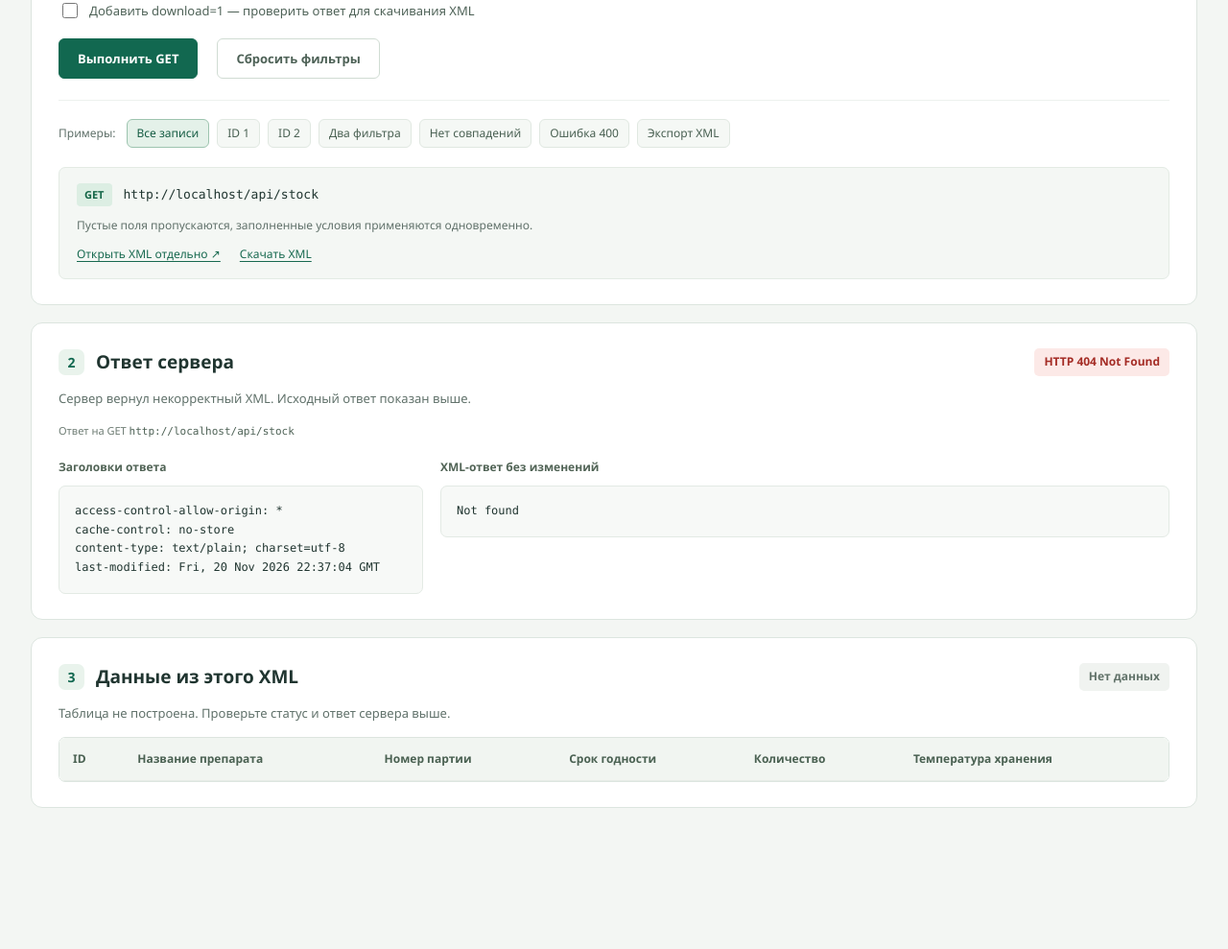
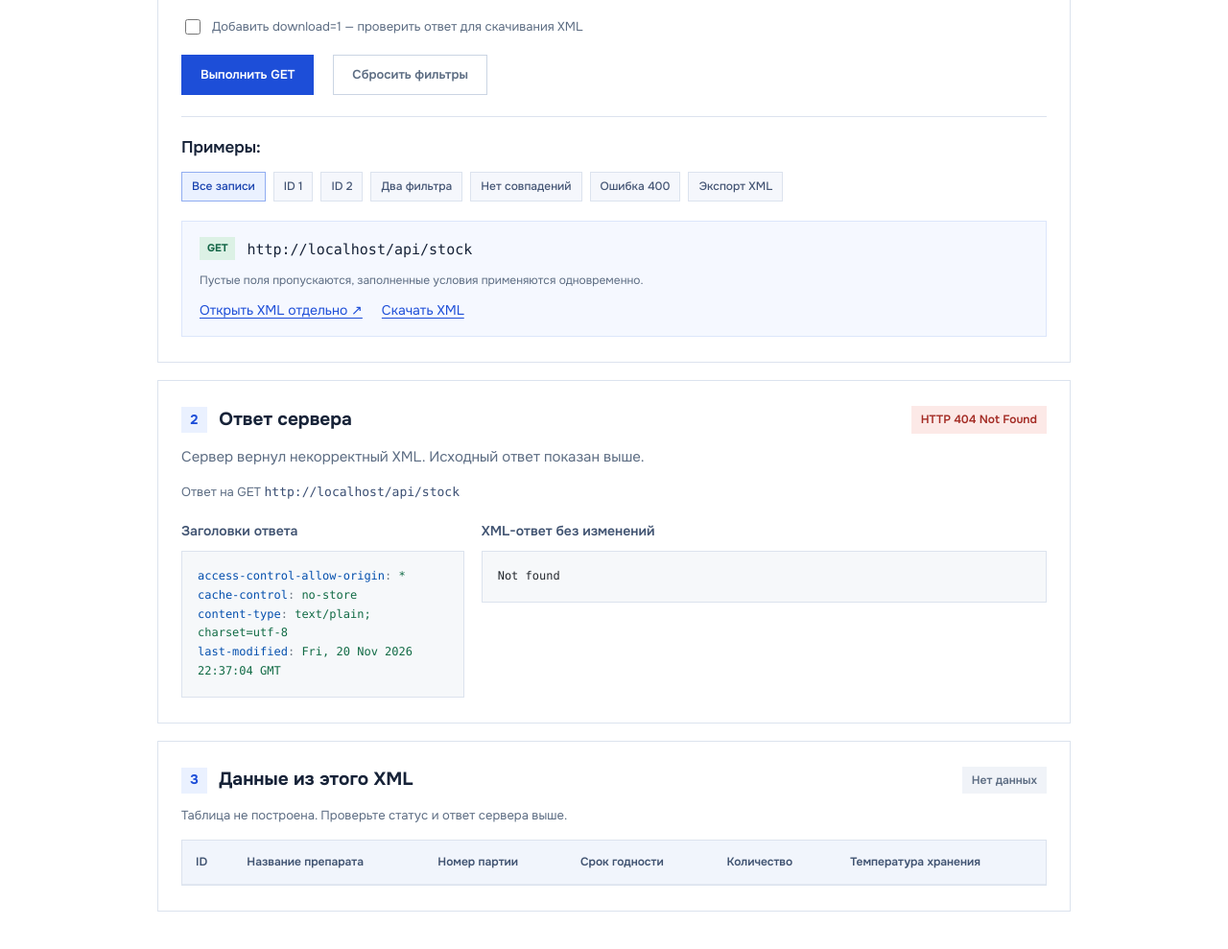
Before and after one commit to vladpolisuk/pharmacy-stock-xml-api, a plain HTML site: page public/index.html in a window 1280 px wide. Shown: the part 411-1400 px from the top of the page at 96% size. Before the commit the page ends 1301 px from the top, so only its background shows below. Drawn offline with Linux system fonts and the light colour scheme; no server answers.

Commit message:
Style API inspector in blue with Onest and syntax highlighting

```diff
--- a/public/app.js
+++ b/public/app.js
@@ -86,6 +86,74 @@ function showRecords(xml) {
   return records.length;
 }
 
+function appendSyntax(parent, className, text) {
+  const span = document.createElement('span');
+  span.className = className;
+  span.textContent = text;
+  parent.appendChild(span);
+}
+
+function appendXMLText(parent, text) {
+  let offset = 0;
+  for (const match of text.matchAll(/&(?:amp|lt|gt|quot|apos|#\d+|#x[\da-f]+);|\b\d+(?:\.\d+)?\b/gi)) {
+    parent.appendChild(document.createTextNode(text.slice(offset, match.index)));
+    appendSyntax(parent, match[0].startsWith('&') ? 'syntax-entity' : 'syntax-number', match[0]);
+    offset = match.index + match[0].length;
+  }
+  parent.appendChild(document.createTextNode(text.slice(offset)));
+}
+
+function appendXMLTag(parent, text) {
+  const tag = text.match(/^(<\?|<\/?)([\w:.-]+)([\s\S]*?)(\?>|\/?>)$/u);
+  if (!tag) {
+    appendSyntax(parent, 'syntax-comment', text);
+    return;
+  }
+  appendSyntax(parent, 'syntax-punctuation', tag[1]);
+  appendSyntax(parent, 'syntax-tag', tag[2]);
+  let offset = 0;
+  for (const attribute of tag[3].matchAll(/([A-Za-z_:][\w:.-]*)(\s*=\s*)("[^"]*"|'[^']*')/g)) {
+    parent.appendChild(document.createTextNode(tag[3].slice(offset, attribute.index)));
+    appendSyntax(parent, 'syntax-attribute', attribute[1]);
+    appendSyntax(parent, 'syntax-punctuation', attribute[2]);
+    appendSyntax(parent, 'syntax-string', attribute[3]);
+    offset = attribute.index + attribute[0].length;
+  }
+  parent.appendChild(document.createTextNode(tag[3].slice(offset)));
+  appendSyntax(parent, 'syntax-punctuation', tag[4]);
+}
+
+function highlightXML(text) {
+  const fragment = document.createDocumentFragment();
+  let offset = 0;
+  const tokens = /<!--[\s\S]*?-->|<!\[CDATA\[[\s\S]*?\]\]>|<\?[\s\S]*?\?>|<\/?[A-Za-z_](?:[^"'<>]|"[^"]*"|'[^']*')*>/g;
+  for (const match of text.matchAll(tokens)) {
+    appendXMLText(fragment, text.slice(offset, match.index));
+    if (match[0].startsWith('<!--')) appendSyntax(fragment, 'syntax-comment', match[0]);
+    else if (match[0].startsWith('<![CDATA[')) appendSyntax(fragment, 'syntax-string', match[0]);
+    else appendXMLTag(fragment, match[0]);
+    offset = match.index + match[0].length;
+  }
+  appendXMLText(fragment, text.slice(offset));
+  responseBody.replaceChildren(fragment);
+}
+
+function highlightHeaders(text) {
+  const fragment = document.createDocumentFragment();
+  text.split('\n').forEach((line, index) => {
+    if (index) fragment.appendChild(document.createTextNode('\n'));
+    const colon = line.indexOf(':');
+    if (colon < 1) {
+      fragment.appendChild(document.createTextNode(line));
+      return;
+    }
+    appendSyntax(fragment, 'syntax-header', line.slice(0, colon));
+    appendSyntax(fragment, 'syntax-punctuation', ':');
+    appendSyntax(fragment, 'syntax-string', line.slice(colon + 1));
+  });
+  responseHeaders.replaceChildren(fragment);
+}
+
 async function runRequest() {
   controller?.abort();
   const requestController = new AbortController();
@@ -118,9 +186,8 @@ async function runRequest() {
     if (requestId !== activeRequest) return;
     httpStatus.textContent = `HTTP ${response.status}${response.statusText ? ` ${response.statusText}` : ''}`;
     httpStatus.classList.add(response.ok ? 'success' : 'failure');
-    responseHeaders.textContent = [...response.headers]
-      .map(([name, value]) => `${name}: ${value}`).join('\n');
-    responseBody.textContent = text;
+    highlightHeaders([...response.headers].map(([name, value]) => `${name}: ${value}`).join('\n'));
+    highlightXML(text);
 
     const xml = new DOMParser().parseFromString(text, 'application/xml');
     if (xml.querySelector('parsererror')) {
--- a/public/index.html
+++ b/public/index.html
@@ -4,6 +4,9 @@
   <meta charset="utf-8">
   <meta name="viewport" content="width=device-width, initial-scale=1">
   <title>Проверка XML API — склад лекарств</title>
+  <link rel="preconnect" href="https://fonts.googleapis.com">
+  <link rel="preconnect" href="https://fonts.gstatic.com" crossorigin>
+  <link rel="stylesheet" href="https://fonts.googleapis.com/css2?family=Onest:wght@400..700&amp;display=swap">
   <link rel="stylesheet" href="/style.css">
   <script src="/app.js" defer></script>
 </head>
@@ -33,8 +36,8 @@
         </div>
       </form>
 
-      <div class="examples" aria-label="Готовые примеры запросов">
-        <span>Примеры:</span>
+      <h3 class="examples-heading" id="examples-heading">Примеры:</h3>
+      <div class="examples" aria-labelledby="examples-heading">
         <button type="button" data-example="all" aria-pressed="true">Все записи</button>
         <button type="button" data-example="first" aria-pressed="false">ID 1</button>
         <button type="button" data-example="second" aria-pressed="false">ID 2</button>
--- a/public/style.css
+++ b/public/style.css
@@ -1,60 +1,73 @@
-:root { color-scheme: light; --ink: #203530; --muted: #60716a; --line: #dce5df; --green: #126850; }
+:root {
+  color-scheme: light;
+  --ink: #172338;
+  --muted: #5d6d83;
+  --line: #dce3ee;
+  --primary: #1d4ed8;
+  --primary-hover: #1e40af;
+}
 * { box-sizing: border-box; }
-body { margin: 0; background: #f3f6f3; color: var(--ink); font: 15px/1.55 'Segoe UI', Arial, sans-serif; }
-main { max-width: 1360px; margin: 0 auto; padding: 38px 32px 48px; }
+body { margin: 0; background: #fff; color: var(--ink); font: 15px/1.55 'Onest', 'Segoe UI', Arial, sans-serif; }
+main { width: 100%; max-width: 1000px; margin: 0 auto; padding: 38px 24px 48px; }
 .page-header { margin-bottom: 26px; }
-.eyebrow { margin: 0 0 8px; text-transform: uppercase; letter-spacing: .12em; font-size: 11px; font-weight: 700; color: var(--green); }
 h1 { font-size: clamp(28px, 4vw, 38px); line-height: 1.2; letter-spacing: -.035em; margin: 0 0 10px; }
-.page-header > p:not(.eyebrow) { margin: 0 0 16px; color: var(--muted); }
-.stack { display: flex; flex-wrap: wrap; gap: 8px; }
-.stack span { border: 1px solid #d4dfd8; border-radius: 5px; padding: 2px 10px; font-size: 12px; color: #486052; background: #eaf0ea; }
-.panel { padding: 26px 28px; background: #fff; border: 1px solid var(--line); border-radius: 12px; margin-top: 18px; }
+.panel { padding: 26px 24px; background: #fff; border: 1px solid var(--line); margin-top: 18px; }
 h2 { margin: 0 0 22px; font-size: 19px; line-height: 1.4; font-weight: 650; }
-.step { display: inline-flex; justify-content: center; align-items: center; width: 27px; height: 27px; margin-right: 7px; border-radius: 7px; background: #e9f3ec; color: var(--green); font-size: 14px; vertical-align: 1px; }
+.step { display: inline-flex; justify-content: center; align-items: center; width: 27px; height: 27px; margin-right: 7px; background: #eaf1ff; color: var(--primary); font-size: 14px; vertical-align: 1px; }
 .filter-grid { display: grid; grid-template-columns: repeat(4, minmax(0, 1fr)); gap: 18px 20px; }
 label { display: grid; gap: 6px; font-size: 13px; font-weight: 600; }
 label > span { font-size: 11px; color: var(--muted); font-weight: 400; }
-input:not([type=checkbox]) { width: 100%; min-width: 0; padding: 10px 11px; border: 1px solid #cdd9d0; border-radius: 6px; color: var(--ink); background: #fdfefd; font: inherit; font-size: 14px; }
-input::placeholder { color: #87938b; }
-.checkbox { display: flex; align-items: center; gap: 9px; margin: 21px 0 18px; color: #4e6257; font-weight: 400; }
-input[type=checkbox] { width: 16px; height: 16px; accent-color: var(--green); }
+input:not([type=checkbox]) { width: 100%; min-width: 0; padding: 10px 11px; border: 1px solid #cbd5e3; color: var(--ink); background: #fff; font: inherit; font-size: 14px; }
+input::placeholder { color: #7d8b9e; }
+.checkbox { display: flex; align-items: center; gap: 9px; margin: 21px 0 18px; color: var(--muted); font-weight: 400; }
+input[type=checkbox] { width: 16px; height: 16px; accent-color: var(--primary); }
 .actions, .request-links { display: flex; gap: 12px 20px; align-items: center; flex-wrap: wrap; }
-button { border: 1px solid var(--green); border-radius: 6px; padding: 10px 19px; background: var(--green); color: #fff; font: inherit; font-size: 13px; font-weight: 600; cursor: pointer; }
-button:hover { background: #0c513e; }
-button.secondary { background: #fff; color: #4e6257; border-color: #d0dcd3; }
-button.secondary:hover { background: #f3f6f3; }
+button { border: 1px solid var(--primary); padding: 10px 19px; background: var(--primary); color: #fff; font: inherit; font-size: 13px; font-weight: 600; cursor: pointer; }
+button:hover { background: var(--primary-hover); }
+button.secondary { background: #fff; color: var(--muted); border-color: #cbd5e3; }
+button.secondary:hover { background: #f3f6fb; }
 button:disabled { opacity: .55; cursor: wait; }
-.examples { display: flex; flex-wrap: wrap; align-items: center; gap: 8px; border-top: 1px solid #edf1ee; padding-top: 19px; margin-top: 22px; }
-.examples > span { color: var(--muted); font-size: 12px; margin-right: 3px; }
-.examples button { padding: 5px 10px; background: #f5f8f5; color: #496052; border-color: #e0e8e1; font-size: 12px; font-weight: 500; }
-.examples button[aria-pressed=true] { background: #e4f1e9; border-color: #9dc4af; color: #155c43; }
-.examples button:hover { border-color: #81ad96; }
-.request-box { padding: 16px 18px; margin-top: 20px; background: #f4f7f4; border: 1px solid #e3ebe4; border-radius: 7px; }
+.examples-heading { border-top: 1px solid var(--line); padding-top: 19px; margin: 22px 0 12px; font-size: 17px; color: var(--ink); }
+.examples { display: flex; flex-wrap: wrap; align-items: center; gap: 8px; }
+.examples button { padding: 5px 10px; background: #f5f7fc; color: #445574; border-color: #dce3ee; font-size: 12px; font-weight: 500; }
+.examples button[aria-pressed=true] { background: #eaf1ff; border-color: #91adf1; color: #1741ae; }
+.examples button:hover { border-color: #7699ec; }
+.request-box { padding: 16px 18px; margin-top: 20px; background: #f5f8ff; border: 1px solid #dce6fb; }
 .request-line { display: flex; align-items: flex-start; gap: 12px; }
-.method { background: #dceee3; color: #146647; border-radius: 4px; padding: 2px 8px; font-size: 11px; font-weight: 700; line-height: 1.8; }
+.method { background: #dcf1e5; color: #146647; padding: 2px 8px; font-size: 11px; font-weight: 700; line-height: 1.8; }
 code, pre { font-family: 'Cascadia Code', Consolas, monospace; }
-#request-url { word-break: break-all; font-size: 13px; padding-top: 2px; }
+#request-url { word-break: break-all; font-size: 15px; padding-top: 2px; }
 #request-hint { color: var(--muted); font-size: 12px; margin: 11px 0; }
-a { color: #17694f; text-decoration-thickness: 1px; text-underline-offset: 3px; }
-.request-links { font-size: 12px; }
+a { color: var(--primary); text-decoration-thickness: 1px; text-underline-offset: 3px; }
+.request-links { font-size: 14px; }
 .section-title { display: flex; gap: 14px; align-items: center; justify-content: space-between; flex-wrap: wrap; }
 .section-title h2 { margin: 0; }
-.http-status, .count { padding: 5px 10px; background: #f0f3f0; color: #617269; border-radius: 5px; font-size: 12px; font-weight: 600; }
+.http-status, .count { padding: 5px 10px; background: #f0f3f8; color: #5d6d83; font-size: 12px; font-weight: 600; }
 .http-status.success { background: #e6f3e9; color: #206c3f; }
 .http-status.failure { background: #fce9e7; color: #a42c25; }
-#status, #table-message { font-size: 13px; color: var(--muted); margin: 13px 0 15px; }
-.response-address { margin: 0 0 20px; color: #6c7b72; font-size: 11px; overflow-wrap: anywhere; }
-.response-address code { font-size: 11px; color: #4e6256; }
+#status, #table-message { color: var(--muted); margin: 13px 0 15px; }
+#status { font-size: 15px; }
+#table-message { font-size: 13px; }
+.response-address { margin: 0 0 20px; color: var(--muted); font-size: 13px; overflow-wrap: anywhere; }
+#response-url { font-size: 13px; color: #3b4f73; }
 .response-grid { display: grid; grid-template-columns: minmax(0, .8fr) minmax(0, 1.6fr); gap: 18px; }
-h3 { margin: 0 0 9px; font-size: 12px; color: #506355; font-weight: 600; }
-pre { margin: 0; padding: 16px; background: #f7f9f7; border: 1px solid #e3eae4; border-radius: 7px; font-size: 12px; line-height: 1.65; white-space: pre-wrap; overflow-wrap: anywhere; overflow: auto; max-height: 460px; }
-.table-scroll { overflow-x: auto; border: 1px solid var(--line); border-radius: 7px; }
+h3 { margin: 0 0 9px; font-size: 14px; color: #405371; font-weight: 600; }
+pre { margin: 0; padding: 16px; background: #f6f8fa; color: #24292f; border: 1px solid #dce3ee; font-size: 12px; line-height: 1.65; white-space: pre-wrap; overflow-wrap: anywhere; overflow: auto; max-height: 460px; }
+.syntax-punctuation { color: #6e7781; }
+.syntax-tag, .syntax-header { color: #0550ae; }
+.syntax-attribute { color: #8250df; }
+.syntax-string { color: #116b45; }
+.syntax-number { color: #8250df; }
+.syntax-entity { color: #9a5700; }
+.syntax-comment { color: #6e7781; font-style: italic; }
+.table-scroll { overflow-x: auto; border: 1px solid var(--line); }
 table { width: 100%; border-collapse: collapse; background: #fff; font-size: 13px; }
-th, td { text-align: left; padding: 13px 14px; border-bottom: 1px solid #e6ece7; }
-th { background: #f1f5f1; color: #4a6152; font-size: 12px; font-weight: 600; }
+th, td { text-align: left; padding: 13px 14px; border-bottom: 1px solid #e3e9f2; }
+th { background: #f1f5fc; color: #405371; font-size: 12px; font-weight: 600; }
 tbody tr:last-child td { border-bottom: 0; }
 td:nth-child(1), td:nth-child(4), td:nth-child(5) { white-space: nowrap; }
-:focus-visible { outline: 3px solid #d49a44; outline-offset: 3px; }
+button, input, .panel, .step, .request-box, .method, .http-status, .count, pre, .table-scroll { border-radius: 0; }
+:focus-visible { outline: 3px solid #7b9ff0; outline-offset: 3px; }
 .sr-only { position: absolute; width: 1px; height: 1px; padding: 0; overflow: hidden; clip: rect(0, 0, 0, 0); }
 @media (max-width: 1000px) { .filter-grid { grid-template-columns: repeat(2, minmax(0, 1fr)); } .response-grid { grid-template-columns: minmax(0, 1fr); } }
 @media (max-width: 560px) { main { padding: 24px 12px; } .panel { padding: 20px 16px; } .filter-grid { grid-template-columns: minmax(0, 1fr); } h2 { font-size: 17px; } .checkbox { align-items: flex-start; } .request-box { padding: 14px 12px; } }
```
